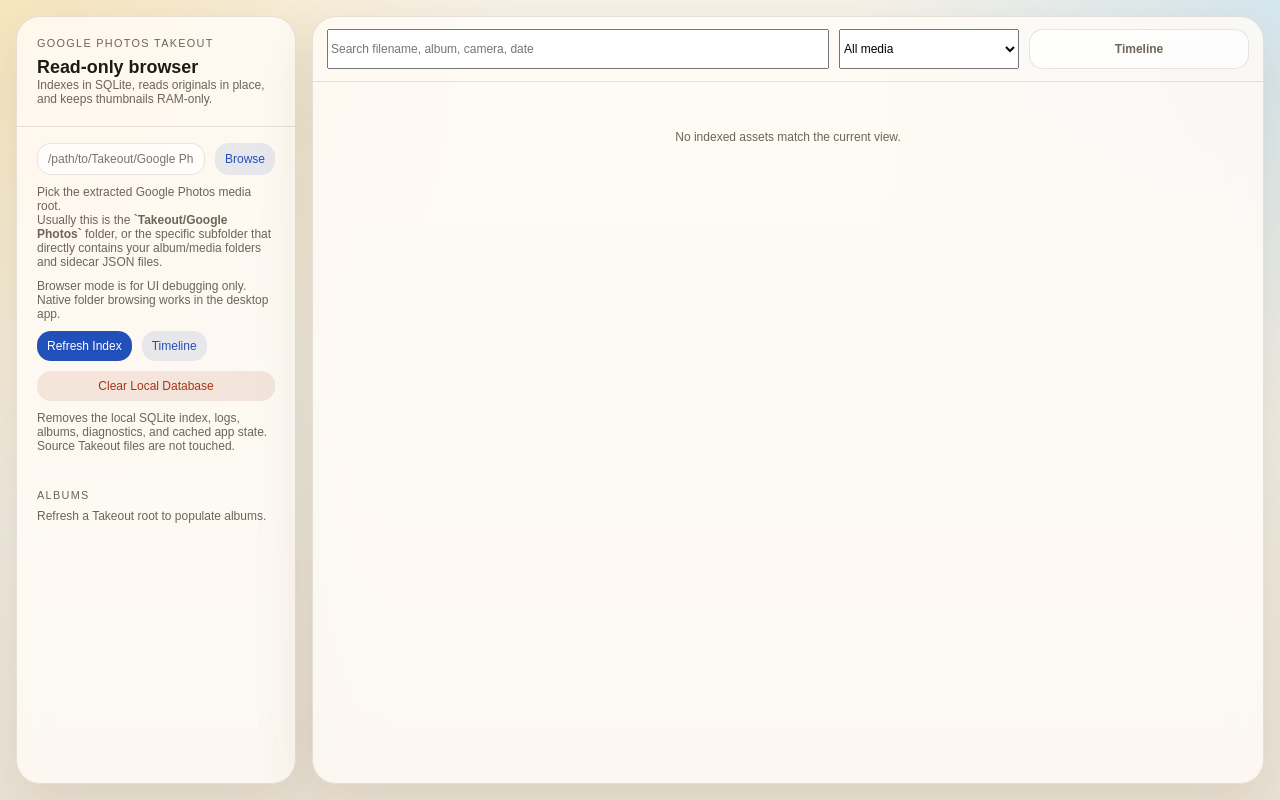
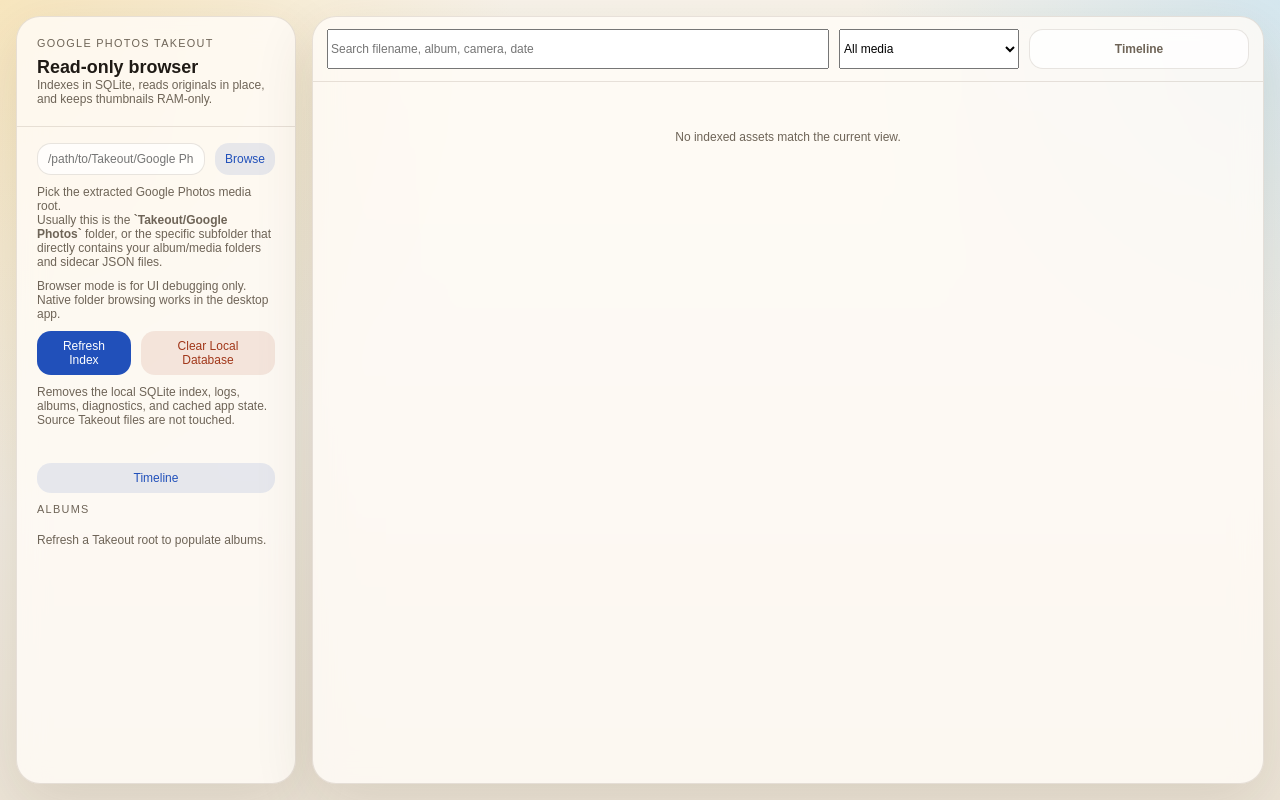
Before and after one commit to szakeetm/myPicasa, a React (Vite) app in the folder frontend/: page / in a window 1280 px wide. Built offline with nearby package versions, Linux system fonts and the light colour scheme.

Commit message:
feat: update Sidebar controls and enhance layout for better user experience

```diff
--- a/frontend/src/components/Sidebar.tsx
+++ b/frontend/src/components/Sidebar.tsx
@@ -86,13 +86,10 @@
           <button className="button-primary" onClick={onRefresh}>
             Refresh Index
           </button>
-          <button className="button-secondary" onClick={onShowTimeline}>
-            Timeline
+          <button className="button-danger" onClick={onResetDatabase}>
+            Clear Local Database
           </button>
         </div>
-        <button className="button-danger" onClick={onResetDatabase}>
-          Clear Local Database
-        </button>
         <div className="muted">
           Removes the local SQLite index, logs, albums, diagnostics, and cached app state.
           Source Takeout files are not touched.
@@ -100,6 +97,9 @@
       </div>
 
       <div className="sidebar-section">
+        <button className="button-secondary" onClick={onShowTimeline}>
+          Timeline
+        </button>
         <div className="eyebrow">Albums</div>
         {albums.length === 0 ? (
           <div className="muted">Refresh a Takeout root to populate albums.</div>
--- a/frontend/src/styles.css
+++ b/frontend/src/styles.css
@@ -144,6 +144,12 @@
 .debug-section {
   padding: 16px 20px;
   overflow: auto;
+}
+
+.sidebar-section {
+  display: grid;
+  align-content: start;
+  gap: 10px;
 }
 
 .debug-cache-summary {
```
